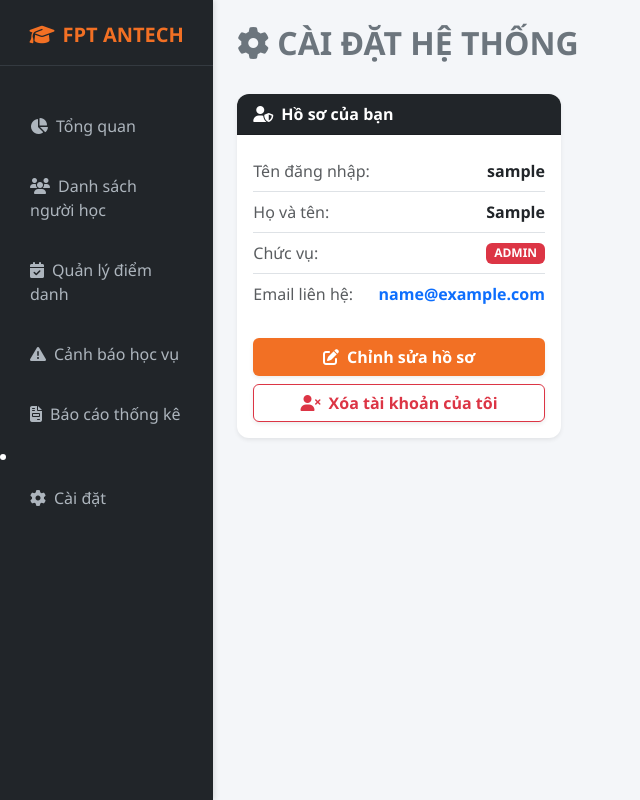
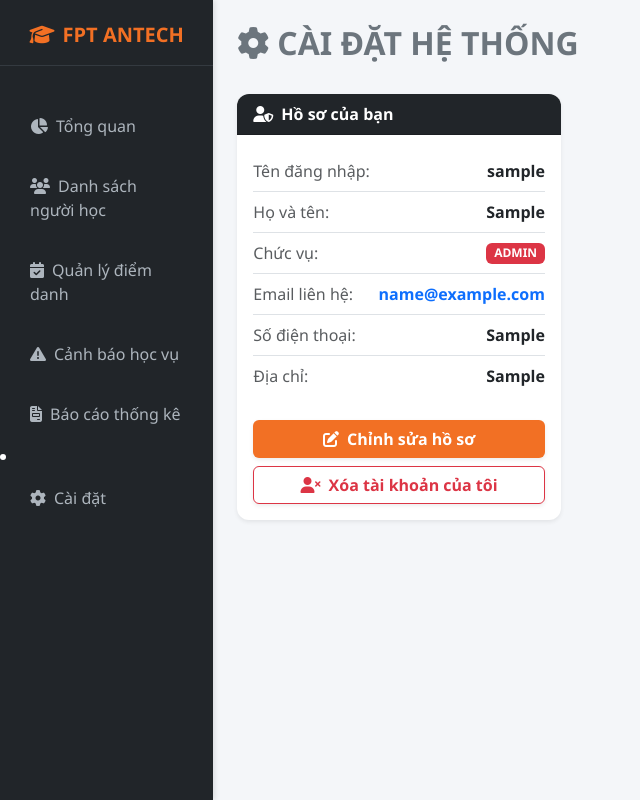
Before and after one commit to tranngananh/fpt-antech-manager., a Flask app: template templates/settings.html in a window 1280 px wide. Shown: the whole page, without its empty margins (0-640 px from the left). Run offline with Flask 3, Linux system fonts and the light colour scheme; the template is opened without the code that fills it: most values are stand-ins (such as "Sample title", 1, 10 or a date in 2020).

Commit message:
update setting

```diff
--- a/app.py
+++ b/app.py
@@ -340,21 +340,23 @@ def settings():
 
         # 1. XỬ LÝ CẬP NHẬT THÔNG TIN CÁ NHÂN
         if action == 'update_profile':
-            ho_ten_moi = request.form.get('ho_ten', '').strip()
-            email_moi = request.form.get('email', '').strip()
-            mk_moi = request.form.get('new_password', '').strip()
+            ho_ten_moi  = request.form.get('ho_ten', '').strip()
+            email_moi   = request.form.get('email', '').strip()
+            sdt_moi     = request.form.get('so_dien_thoai', '').strip()  # ← thêm
+            dia_chi_moi = request.form.get('dia_chi', '').strip()        # ← thêm
+            mk_moi      = request.form.get('new_password', '').strip()
 
             for u in users:
                 if u['username'] == current_username:
-                    u['ho_ten'] = ho_ten_moi
-                    u['email'] = email_moi
+                    u['ho_ten']        = ho_ten_moi
+                    u['email']         = email_moi
+                    u['so_dien_thoai'] = sdt_moi      # ← thêm
+                    u['dia_chi']       = dia_chi_moi  # ← thêm
                     if mk_moi:
                         u['password'] = UserModel._hash(mk_moi)
-
-                    # Cập nhật tên hiển thị mới lên góc trên cùng màn hình
                     session['ho_ten'] = ho_ten_moi
                     break
-            UserModel._write(users)
+            UserModel._save(users)
             flash("✅ Cập nhật thông tin cá nhân thành công!", "success")
 
         # 2. XỬ LÝ TỰ XÓA TÀI KHOẢN
@@ -379,17 +381,27 @@ def settings():
                 new_hoten = request.form.get('ho_ten', '').strip()
                 new_email = request.form.get('email', '').strip()
 
+                new_username = request.form.get('username', '').strip()
+                new_password = request.form.get('password', '').strip()
+                new_role     = request.form.get('role', 'nhanvien')
+                new_hoten    = request.form.get('ho_ten', '').strip()
+                new_email    = request.form.get('email', '').strip()
+                new_sdt      = request.form.get('so_dien_thoai', '').strip()  # ← thêm
+                new_diachi   = request.form.get('dia_chi', '').strip()        # ← thêm
+
                 if any(u['username'] == new_username for u in users):
                     flash("❌ Tên đăng nhập đã tồn tại!", "danger")
                 else:
                     users.append({
-                        "username": new_username,
-                        "password": UserModel._hash(new_password),
-                        "role": new_role,
-                        "ho_ten": new_hoten,
-                        "email": new_email
+                        "username":      new_username,
+                        "password":      UserModel._hash(new_password),
+                        "role":          new_role,
+                        "ho_ten":        new_hoten,
+                        "email":         new_email,
+                        "so_dien_thoai": new_sdt,     # ← thêm
+                        "dia_chi":       new_diachi,  # ← thêm
                     })
-                    UserModel._write(users)
+                    UserModel._save(users)
                     flash(f"✅ Đã thêm tài khoản [{new_username}] thành công!", "success")
 
         # 4. ADMIN XÓA TÀI KHOẢN KHÁC
--- a/data/tao_du_lieu.py
+++ b/data/tao_du_lieu.py
@@ -86,8 +86,8 @@ for item in raw_data:
     # --- Cảnh báo (logic đúng thứ tự) ---
     if so_ngay_vang >= 5:
         canh_bao = "Cảnh báo nghỉ học"
-    elif so_ngay_di_hoc <= 4:          # vắng 6-9 ngày đã bắt bị lọc trên
-        canh_bao = "Cảnh báo học tập"  # vắng đúng 5 ngày còn lại xử lý ở đây
+    elif 5 > so_ngay_vang >=3:
+        canh_bao = "Cảnh báo học tập"
     else:
         canh_bao = "Không"
 
--- a/templates/settings.html
+++ b/templates/settings.html
@@ -39,6 +39,14 @@
                     <li class="list-group-item d-flex justify-content-between align-items-center px-0">
                         <span class="text-muted">Email liên hệ:</span>
                         <span class="fw-bold text-primary">{{ user_info.get('email', 'Chưa cập nhật') }}</span>
+                    </li>
+                    <li class="list-group-item d-flex justify-content-between align-items-center px-0">
+                        <span class="text-muted">Số điện thoại:</span>
+                        <span class="fw-bold">{{ user_info.get('so_dien_thoai', 'Chưa cập nhật') }}</span>
+                    </li>
+                    <li class="list-group-item d-flex justify-content-between align-items-center px-0">
+                        <span class="text-muted">Địa chỉ:</span>
+                        <span class="fw-bold">{{ user_info.get('dia_chi', 'Chưa cập nhật') }}</span>
                     </li>
                 </ul>
                 <button class="btn w-100 text-white fw-bold shadow-sm mb-2" style="background-color: #F27024;" data-bs-toggle="modal" data-bs-target="#updateProfileModal">
@@ -134,13 +142,28 @@
                     </div>
                     <div class="mb-3">
                         <label class="form-label fw-bold">Email liên hệ</label>
-                        <input type="email" name="email" class="form-control" value="{{ user_info.get('email', '') }}" placeholder="admin@example.com">
+                    <div class="mb-3">
+                    <label class="form-label fw-bold">Số điện thoại</label>
+                    <input type="text" name="so_dien_thoai" class="form-control" value="{{ user_info.get('so_dien_thoai', '') }}" placeholder="0xxxxxxxxx">
+                    </div>
+                    <div class="mb-3">
+                        <label class="form-label fw-bold">Địa chỉ</label>
+                        <input type="text" name="dia_chi" class="form-control" value="{{ user_info.get('dia_chi', '') }}" placeholder="Số nhà, đường, quận, tỉnh...">
                     </div>
                     <hr>
                     <p class="text-muted small mb-2"><i class="fa-solid fa-triangle-exclamation text-warning me-1"></i>Bỏ trống nếu không muốn đổi mật khẩu</p>
                     <div class="mb-3">
                         <label class="form-label fw-bold">Mật khẩu mới</label>
-                        <input type="password" name="new_password" class="form-control" placeholder="Nhập mật khẩu mới...">
+                        <input type="password" name="new_password" cla
+                        ss="form-control" placeholder="Nhập mật khẩu mới...">
+                    </div>
+                    <div class="mb-3">
+                        <label class="form-label fw-bold">Số điện thoại</label>
+                        <input type="text" name="so_dien_thoai" class="form-control" value="{{ user_info.get('so_dien_thoai', '') }}" placeholder="0xxxxxxxxx">
+                    </div>
+                    <div class="mb-3">
+                        <label class="form-label fw-bold">Địa chỉ</label>
+                        <input type="text" name="dia_chi" class="form-control" value="{{ user_info.get('dia_chi', '') }}" placeholder="Số nhà, đường, quận, tỉnh...">
                     </div>
                 </div>
                 <div class="modal-footer bg-light">
@@ -189,6 +212,14 @@
                         <label class="form-label fw-bold">Email</label>
                         <input type="email" name="email" class="form-control">
                     </div>
+                    <div class="mb-3">
+                        <label class="form-label fw-bold">Số điện thoại</label>
+                        <input type="text" name="so_dien_thoai" class="form-control" placeholder="0xxxxxxxxx">
+                    </div>
+                    <div class="mb-3">
+                        <label class="form-label fw-bold">Địa chỉ</label>
+                        <input type="text" name="dia_chi" class="form-control" placeholder="Số nhà, đường, quận, tỉnh...">
+                    </div>
                 </div>
                 <div class="modal-footer bg-light">
                     <button type="button" class="btn btn-secondary" data-bs-dismiss="modal">Hủy</button>
--- a/utils.py
+++ b/utils.py
@@ -12,7 +12,7 @@ def evaluate_academic_warning(student_id, absences):
 
     if absences >= 5:
         nh['canh_bao'] = "Cảnh báo nghỉ học"
-    elif absences >= 4:
+    elif 5 > absences >= 3:
         nh['canh_bao'] = "Cảnh báo học tập"
     else:
         nh['canh_bao'] = "Không"
```
Also changed, not shown: data/users.json (+8 -2 lines), models.py (+17 -10 lines).
